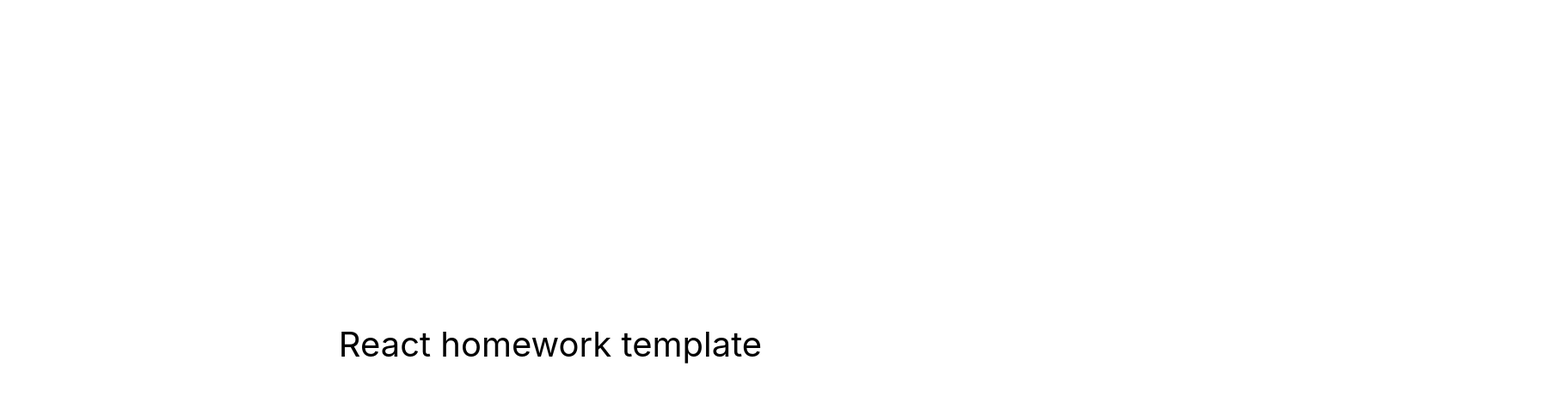
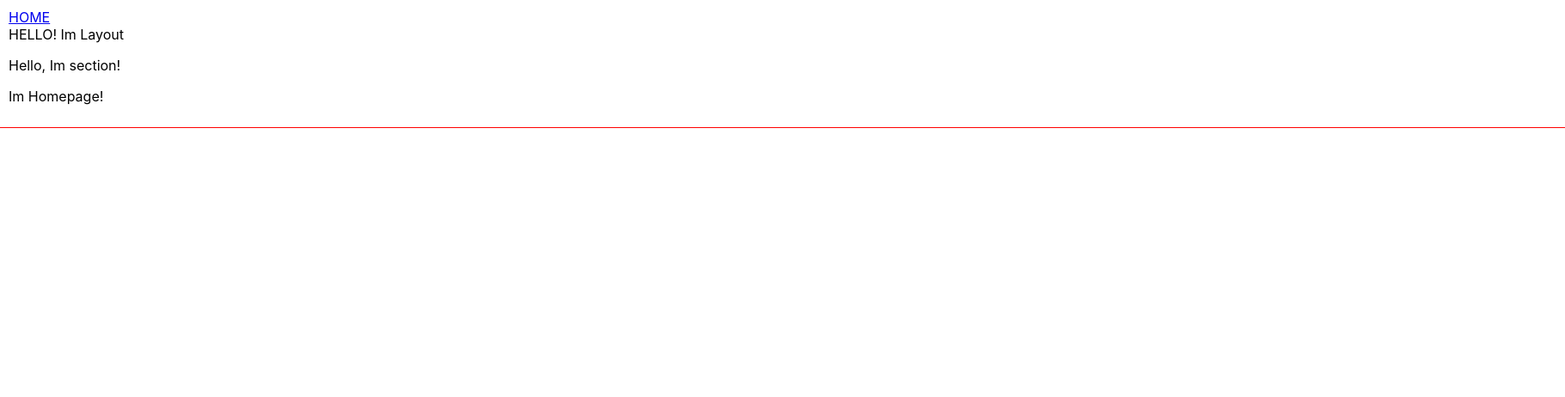
Before and after one commit to Wonderband/goit-react-hw-08-phonebook, a React (Create React App) app: page / in a window 1280 px wide. Shown: the top 462 px of the page at 86% size, 1820 px wide, since content can reach past the window. Built offline with nearby package versions, Linux system fonts and the light colour scheme.

Commit message:
Routes started

```diff
--- a/package.json
+++ b/package.json
@@ -9,6 +9,7 @@
     "@testing-library/user-event": "^13.5.0",
     "react": "^18.1.0",
     "react-dom": "^18.1.0",
+    "react-router-dom": "^6.7.0",
     "react-scripts": "5.0.1",
     "web-vitals": "^2.1.3"
   },
--- a/src/components/App.jsx
+++ b/src/components/App.jsx
@@ -1,16 +1,18 @@
+import { Route, Routes } from 'react-router-dom';
+import { Layout } from './Layout/Layout';
+import { Section } from './Section/Section';
+import { Homepage } from 'pages/HomePage/Homepage';
+import { RegisterPage } from 'pages/RegisterPage/RegisterPage';
+
 export const App = () => {
   return (
-    <div
-      style={{
-        height: '100vh',
-        display: 'flex',
-        justifyContent: 'center',
-        alignItems: 'center',
-        fontSize: 40,
-        color: '#010101'
-      }}
-    >
-      React homework template
+    <div>
+      <Routes>
+        <Route path="/" element={<Layout />}>
+          <Route index element={<Homepage />} />
+          <Route path="register" element={<RegisterPage />} />
+        </Route>
+      </Routes>
     </div>
   );
 };
--- /dev/null
+++ b/src/components/Layout/Layout.jsx
@@ -0,0 +1,16 @@
+import { Outlet } from 'react-router-dom';
+import css from './Layout.module.css';
+import { Navigation } from '../Navigation/Navigation.jsx';
+export const Layout = () => {
+  return (
+    <>
+      <div className={css.container}>
+        <header>
+          <Navigation></Navigation>
+        </header>
+        HELLO! Im Layout
+        <Outlet />
+      </div>
+    </>
+  );
+};
--- /dev/null
+++ b/src/components/Layout/Layout.module.css
@@ -0,0 +1,6 @@
+.container {
+    width: 1800px;
+    padding: 10px;
+    margin: 0 auto;
+    outline: 1px solid red;
+}
--- /dev/null
+++ b/src/components/Navigation/Navigation.jsx
@@ -0,0 +1,8 @@
+import { NavLink } from 'react-router-dom';
+export const Navigation = () => {
+  return (
+    <nav>
+      <NavLink to="/">HOME</NavLink>
+    </nav>
+  );
+};
--- /dev/null
+++ b/src/components/Section/Section.jsx
@@ -0,0 +1,10 @@
+import { Outlet } from 'react-router-dom';
+import css from './Section.module.css';
+export const Section = ({ children }) => {
+  return (
+    <section className={css.section}>
+      <p>Hello, Im section!</p>
+      {children}
+    </section>
+  );
+};
--- a/src/index.js
+++ b/src/index.js
@@ -1,10 +1,13 @@
 import React from 'react';
 import ReactDOM from 'react-dom/client';
+import { BrowserRouter } from 'react-router-dom';
 import { App } from 'components/App';
 import './index.css';
 
 ReactDOM.createRoot(document.getElementById('root')).render(
   <React.StrictMode>
-    <App />
+    <BrowserRouter>
+      <App />
+    </BrowserRouter>
   </React.StrictMode>
 );
--- /dev/null
+++ b/src/pages/HomePage/Homepage.jsx
@@ -0,0 +1,9 @@
+import { Section } from 'components/Section/Section';
+
+export const Homepage = () => {
+  return (
+    <Section>
+      <p> Im Homepage!</p>
+    </Section>
+  );
+};
--- /dev/null
+++ b/src/pages/RegisterPage/RegisterPage.jsx
@@ -0,0 +1,3 @@
+export const RegisterPage = () => {
+  return <p>Hi, lets register!</p>;
+};
```
Also changed, not shown: src/components/Section/Section.module.css (added), 1 other file (tests, documents, lock files or other folders).
